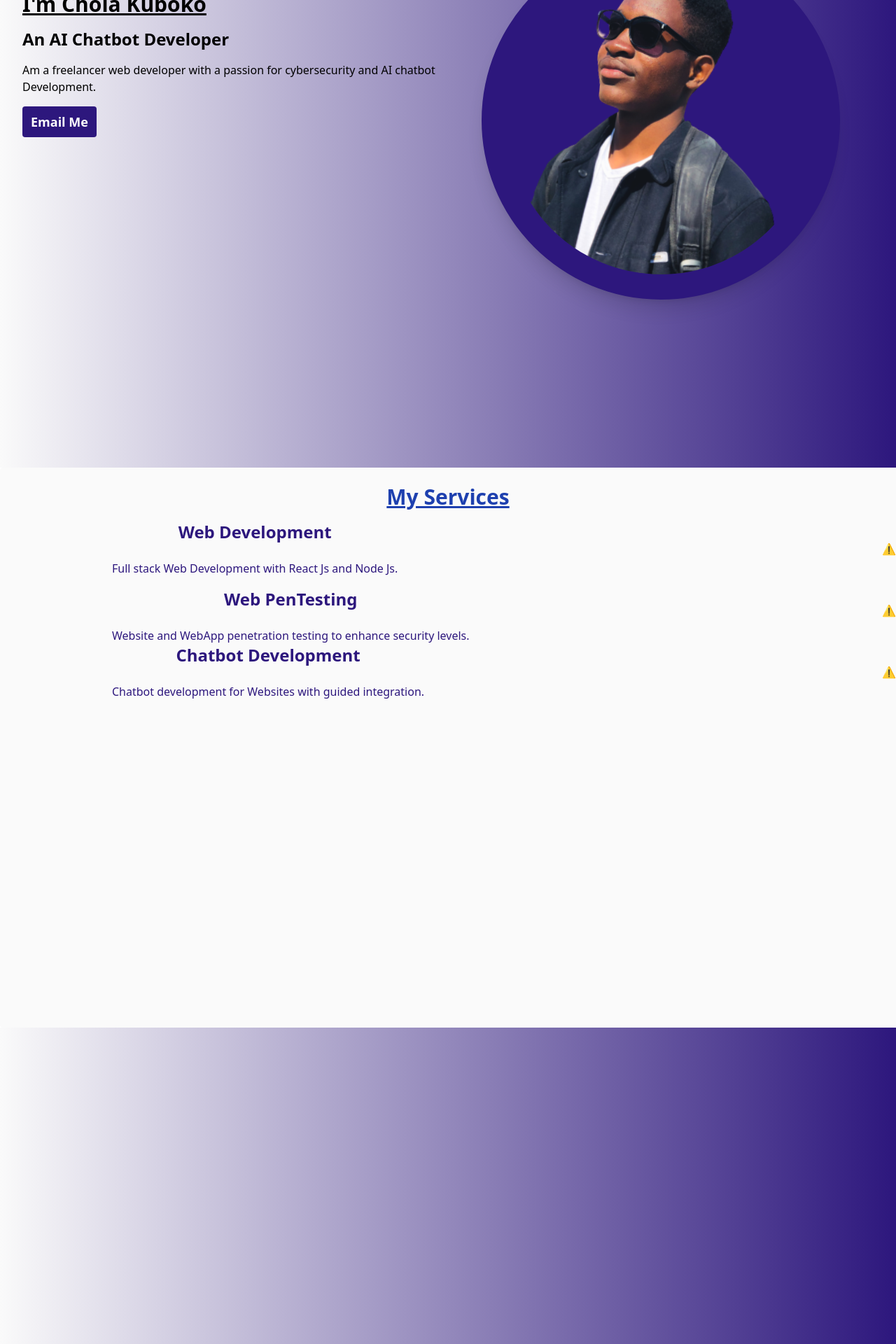
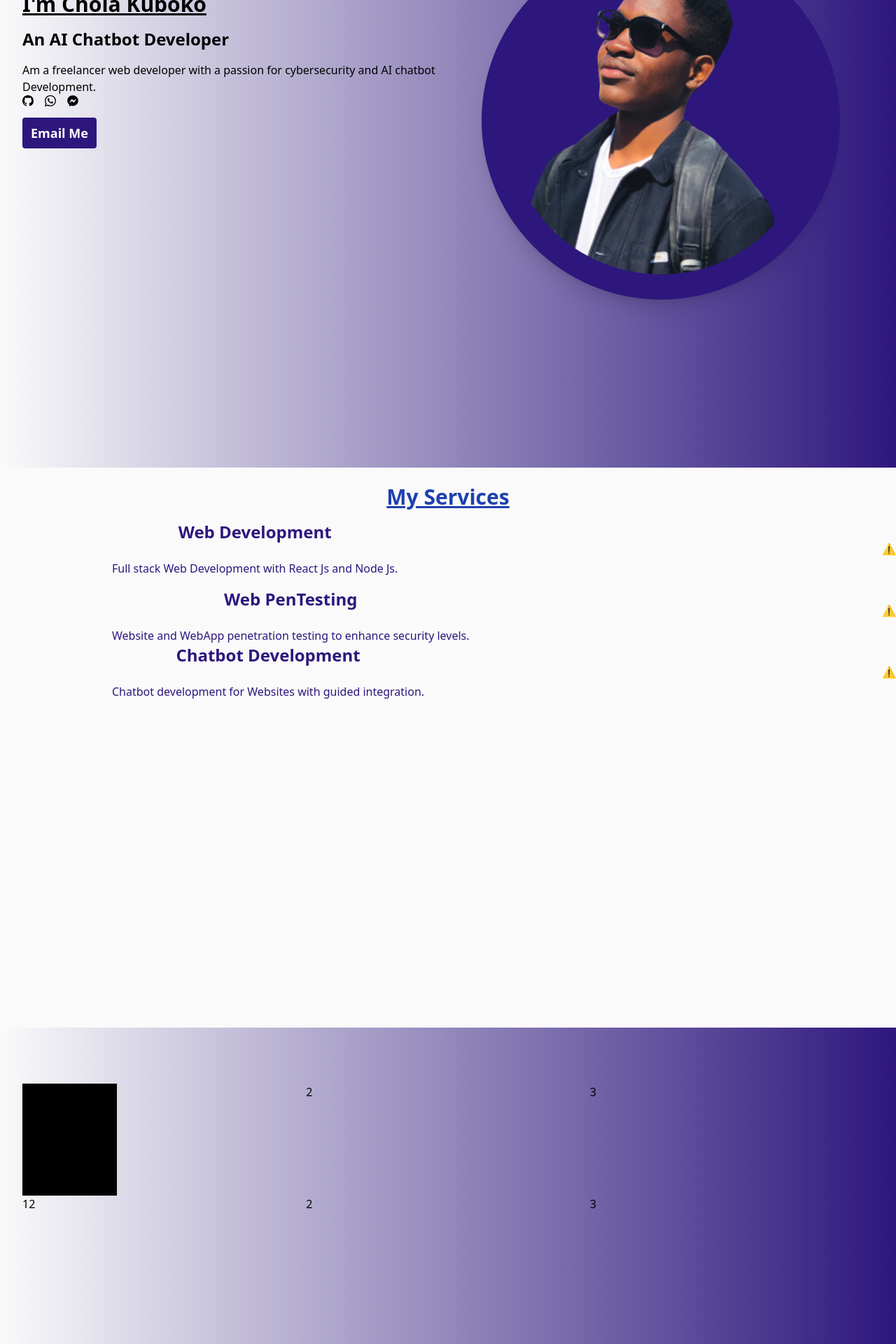
Before and after one commit to DC-21/port, a React (Vite) app: page / in a window 1280 px wide. Shown: the part 220-2140 px from the top of the page at 70% size. Built offline with nearby package versions, Linux system fonts and the light colour scheme; no server answers.

Commit message:
first commit

```diff
--- a/src/components/Hero.jsx
+++ b/src/components/Hero.jsx
@@ -1,7 +1,6 @@
 import React from 'react'
-import { FaEnvelope } from 'react-icons/fa';
-import { Link } from 'react-router-dom';
-
+import { BsGithub, BsWhatsapp } from 'react-icons/bs';
+import { FaFacebookMessenger } from 'react-icons/fa'
 import { TypeAnimation } from 'react-type-animation'
 import me from '../images/owncrop.png'
 
@@ -27,22 +26,25 @@ const Hero = () => {
                 style={{ color: 'linear-gradient(to right, #fafafa, #2d177d)' }}
                />
               </div>
-              <p className=" w-full text-center items-center md:text-left pt-4 text:sm md:text-md text-large font-lg py-0" style={{ color: 'linear-gradient(to right, #fafafa, #2d177d)' }}>Am a freelancer web developer with a passion for cybersecurity and AI chatbot Development.</p>
+              <p className=" w-full text-center items-center md:text-left pt-4  md:text-md text-large font-lg py-0" style={{ color: 'linear-gradient(to right, #fafafa, #2d177d)' }}>Am a freelancer web developer with a passion for cybersecurity and AI chatbot Development.</p>
             </div>
-            <div></div>
+            <div className="flex gap-4">
+            <BsGithub/>
+            <BsWhatsapp/>
+            <FaFacebookMessenger/>
+            </div>
             <div className="text-center w-full flex mt-4 justify-start">
               <button className="hover:bg-blue-300 text-white text-lg font-bold py-2 px-3 rounded" style={{ backgroundColor: '#2d177d' }}>
-                   Email Me
+              Email Me
               </button>
             </div>
         </div>
         <div className="flex items-center justify-center w-1/2 p-12">
           <div className="w-full rounded-full bg-[#2d177d] hover:bg-white rotate-6 hover:rotate-0 transition-all duration-500 hover:-translate-y-4 overflow-hidden items-center justify-center p-8 hover:shadow-2xl shadow-xl">
-            <img src={me} className="mx-auto rounded-full p-1 object-center object-cover w-full" />
+            <img src={me} className="mx-auto rounded-full p-1 object-center object-cover w-full" alt='me'/>
           </div>
         </div>
-
-      </div>
+        </div>
     </section>
   )
 }
--- a/src/components/Portfolio.jsx
+++ b/src/components/Portfolio.jsx
@@ -2,11 +2,17 @@ import React from 'react'
 
 const Portfolio = () => {
   return (
-    <section className="h-screen w-full" style={{ background: 'linear-gradient(to right, #fafafa, #2d177d)' }} id="portfolio">
+    <section className="h-screen w-full md:px-8 px-6" style={{ background: 'linear-gradient(to right, #fafafa, #2d177d)' }} id="portfolio">
       <div>
-        <div className="w-full">
-          <div></div>
-          <div></div>
+        <div className="w-full justify-center grid grid-cols-3 pt-20">
+          <div className="w-1/3 h-40 w-30 bg-black">
+            <div className="w-full"></div>
+          </div>
+          <div className="w-1/3 ">2</div>
+          <div className="w-1/3 ">3</div>
+          <div className="w-1/3 ">12</div>
+          <div className="w-1/3 ">2</div>
+          <div className="w-1/3 ">3</div>
         </div>
       </div>
     </section>
```
